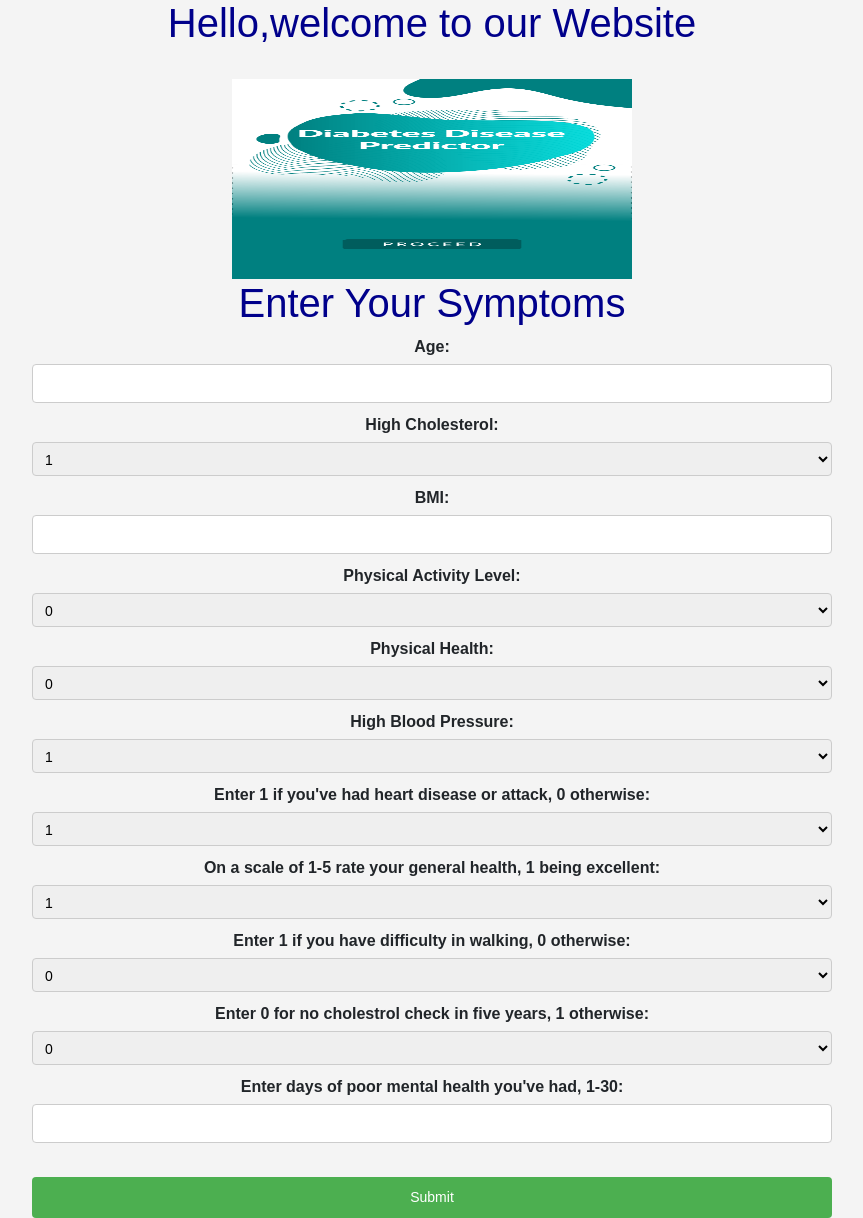
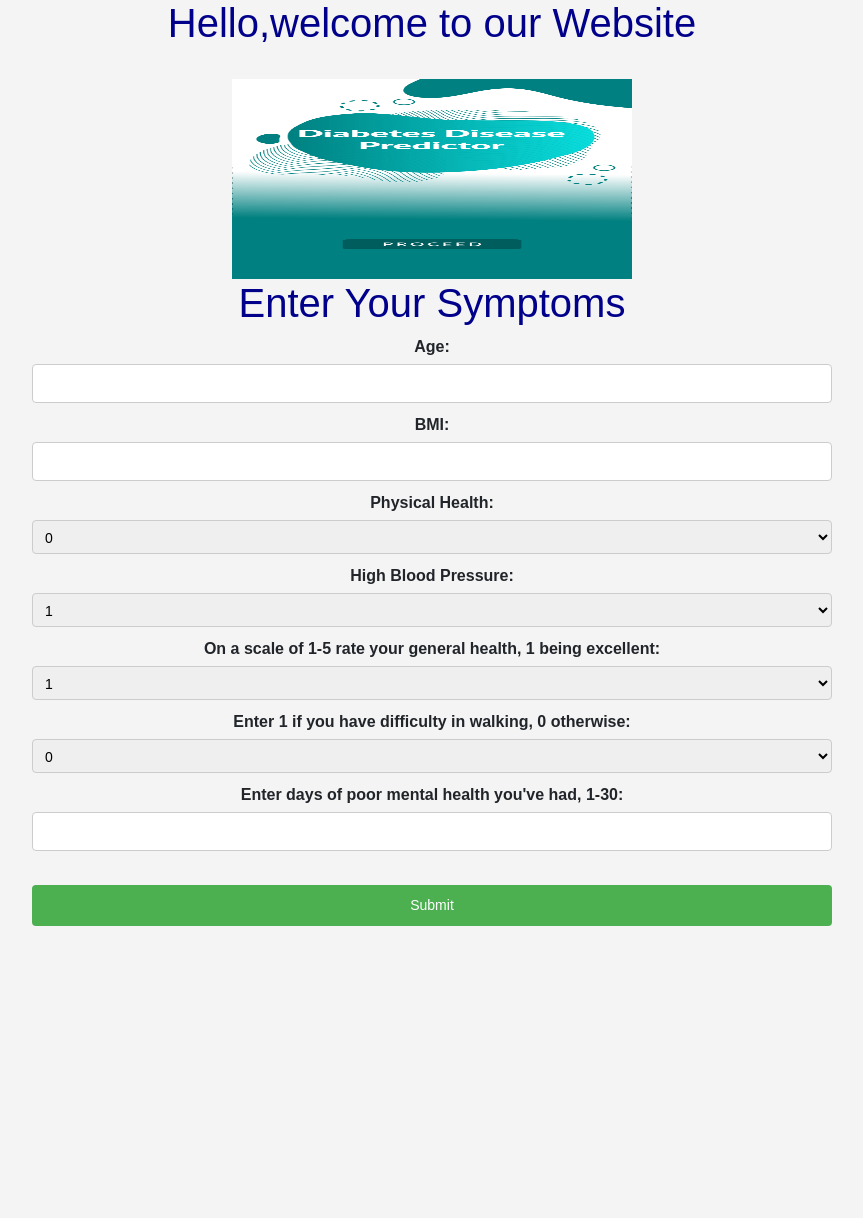
Before and after one commit to Elijah0tieno/Mokami4sec.github.io, a Flask app: page / in a window 1280 px wide. Shown: the part 57-1275 px from the top of the page, without its empty margins (208-1071 px from the left). After the commit the page ends 983 px from the top, so only its background shows below. Run offline with Flask 3, Linux system fonts and the light colour scheme; a user stored in the database is signed in; some libraries are stand-ins or nearby versions.

Commit message:
update for the templates

```diff
--- a/website/templates/home.html
+++ b/website/templates/home.html
@@ -23,20 +23,21 @@
       <label for="age">Age:</label>
       <input type="number" name="age" id="age" required><br>
 
-      <label for="cholesterol">High Cholesterol:</label>
+      <!-- <label for="cholesterol">High Cholesterol:</label>
       <select name="cholesterol" id="cholesterol" required>
         <option value="1">1</option>
         <option value="0">0</option>
-      </select><br>
+      </select><br> -->
+
 
       <label for="bmi">BMI:</label>
       <input type="number" name="bmi" id="bmi" required><br>
 
-      <label for="activity">Physical Activity Level:</label>
+      <!-- <label for="activity">Physical Activity Level:</label>
       <select name="activity" id="activity" required>
         <option value="0">0</option>
         <option value="1">1</option>
-      </select><br>
+      </select><br> -->
 
       <label for="health">Physical Health:</label>
       <select name="health" id="health" required>
@@ -45,8 +46,6 @@
       </select><br>
 
       <label for="blood_pressure">High Blood Pressure:</label>
-
-
       <select name="blood_pressure" id="blood_pressure" required>
         <option value="1">1</option>
         <option value="0">0</option>
@@ -54,11 +53,11 @@
 
 
       <!-- add this items -->
-      <label for="heart_disease_or_attack">Enter 1 if you've had heart disease or attack, 0 otherwise:</label>
+      <!-- <label for="heart_disease_or_attack">Enter 1 if you've had heart disease or attack, 0 otherwise:</label>
       <select name="heart_disease_or_attack" id="heart_disease_or_attack" required>
         <option value="1">1</option>
         <option value="0">0</option>
-      </select><br>
+      </select><br> -->
 
       <label for="gen_hlth">On a scale of 1-5 rate your general health, 1 being excellent:</label>
       <select name="gen_hlth" id="gen_hlth" required>
@@ -75,12 +74,11 @@
         <option value="1">1</option>
       </select><br>
 
-      <label for="chol_check">Enter 0 for no cholestrol check in five years, 1 otherwise: </label>
+      <!-- <label for="chol_check">Enter 0 for no cholestrol check in five years, 1 otherwise: </label>
       <select name="chol_check" id="chol_check" required>
         <option value="0">0</option>
         <option value="1">1</option>
-      </select><br>
-
+      </select><br> -->
       <label for="men_hlth">Enter days of poor mental health you've had, 1-30: </label>
       <input type="number" name="men_hlth" id="men_hlth" max="30" min="1" required><br>
       <br>
```
